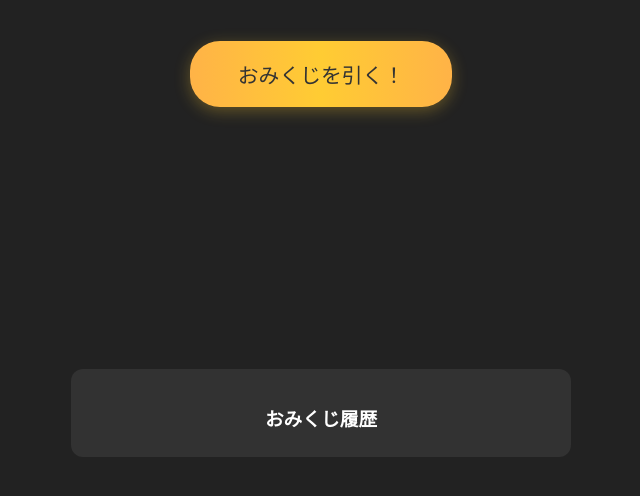
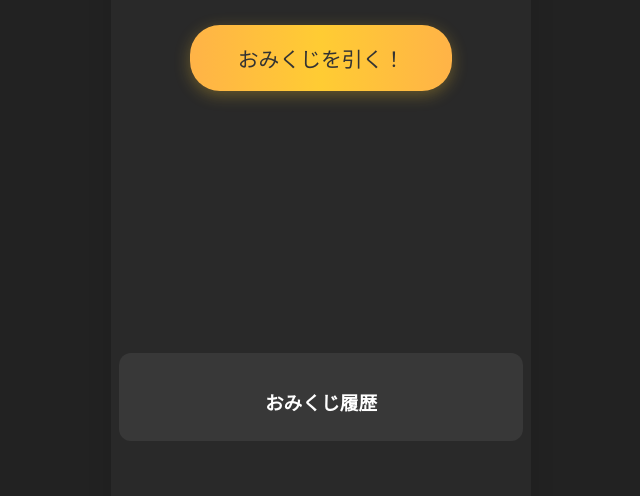
Before and after one commit to take-maker/omikuji, a plain HTML site: page index.html in a window 1280 px wide. Shown: the part 150-646 px from the top of the page, without its empty margins (319-959 px from the left). Drawn offline with Linux system fonts and the light colour scheme; a web font is replaced by a local one.

Commit message:
レスポンシブ対応の追加と余白調整

```diff
--- a/style.css
+++ b/style.css
@@ -1,6 +1,9 @@
 /* 和風フォント（Google Fonts例） */
 @import url('https://fonts.googleapis.com/css2?family=Kiwi+Maru:wght@500&display=swap');
 
+/* ...既存のコード... */
+
+/* body全体の上下余白を減らす */
 body {
   background: #222;
   color: #fff;
@@ -8,13 +11,52 @@ body {
   text-align: center;
   min-height: 100vh;
   margin: 0;
-  overflow-x: hidden;
+  padding: 0;
+  box-sizing: border-box;
+  display: flex;
+  flex-direction: column;
 }
 
+/* mainを中央寄せ＆幅調整＆上下余白を調整 */
 main {
-  padding-top: 40px;
+  margin: 0 auto;
+  padding: 24px 8px 32px 8px;
+  max-width: 420px;
+  width: 100%;
+  box-sizing: border-box;
+  background: rgba(255, 255, 255, 0.03);
+  border-radius: 18px;
+  box-shadow: 0 2px 24px rgba(0, 0, 0, 0.13);
+  min-height: 90vh;
+  display: flex;
+  flex-direction: column;
+  align-items: center;
+  justify-content: flex-start;
 }
 
+/* セクションや履歴の幅もmainに合わせる */
+#result-section,
+#history-area {
+  width: 100%;
+  max-width: 100%;
+  margin-left: 0;
+  margin-right: 0;
+}
+
+/* レスポンシブ：スマホで余白を少し減らす */
+@media (max-width: 600px) {
+  main {
+    max-width: 98vw;
+    padding: 12px 2vw 18px 2vw;
+    min-height: 97vh;
+  }
+
+  h1 {
+    font-size: 2em;
+  }
+}
+
+/* ...既存のコード... */
 h1 {
   font-size: 2.7em;
   letter-spacing: 0.1em;
```
